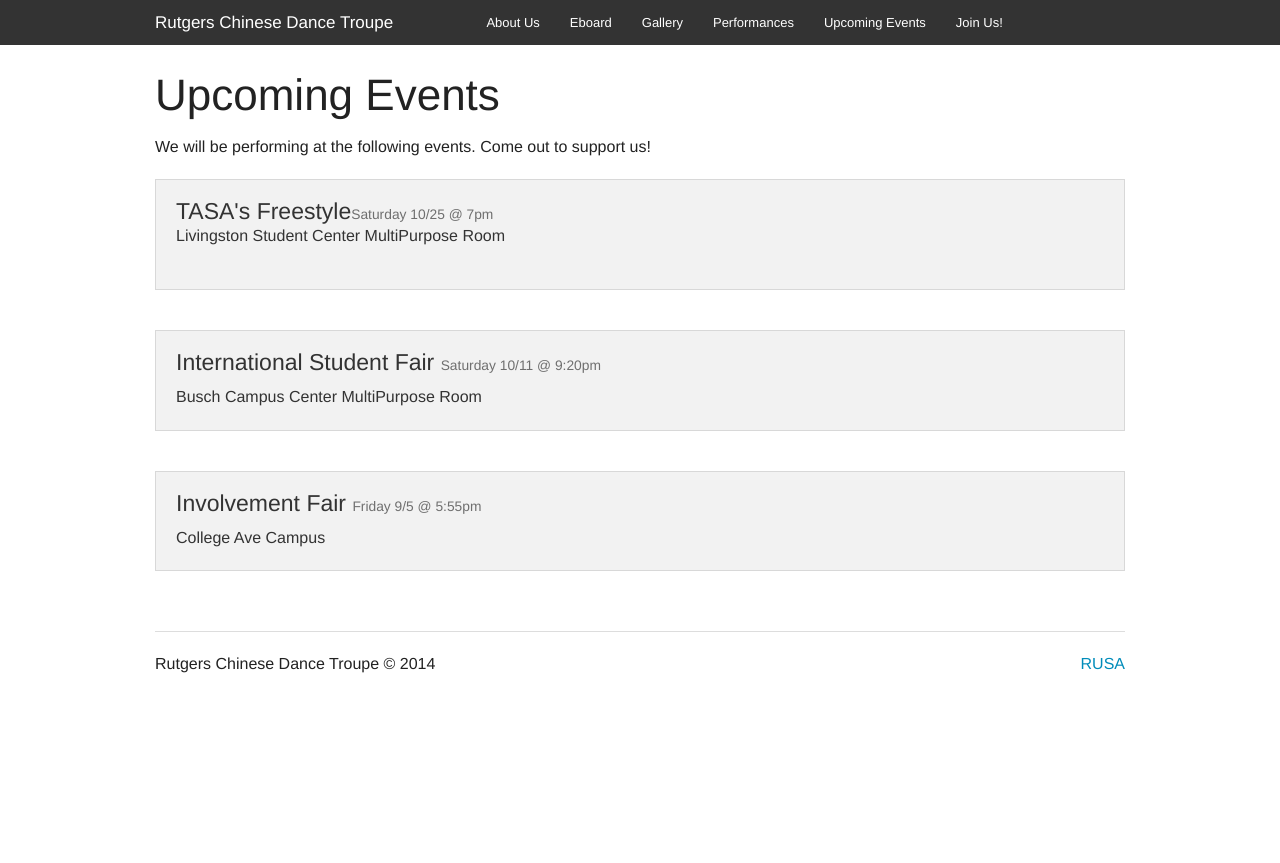
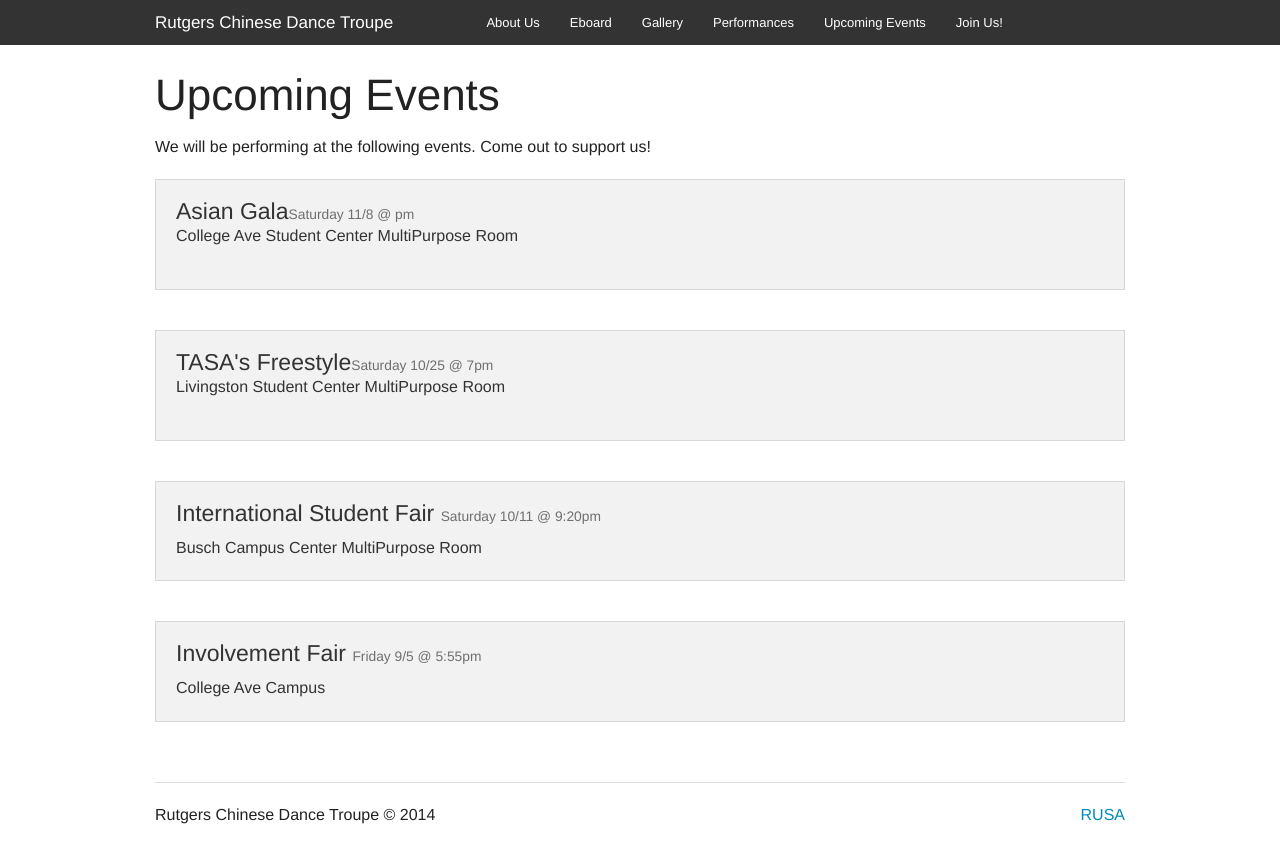
Before and after one commit to rcdt/rcdt.github.io, a Jekyll site: the page built from events.html, in a window 1280 px wide. Shown: the top 863 px of the page. Built offline with Jekyll 4.4.1, drawn with Linux system fonts in a browser that asks for light colours; Markdown is read by kramdown in place of the engine named in the settings.

Commit message:
Update events.html

```diff
--- a/events.html
+++ b/events.html
@@ -6,6 +6,12 @@ title: Upcoming Events
 <p>We will be performing at the following events. Come out to support us!</p>
 
 <ul class="small-block-grid-1">
+
+<li><div class="panel">
+    <h4>Asian Gala<small>Saturday 11/8 @ pm</small>
+        <p>College Ave Student Center MultiPurpose Room</p>
+    </h4>
+</div></li>
 
 <li><div class="panel">
     <h4>TASA's Freestyle<small>Saturday 10/25 @ 7pm</small>
```
